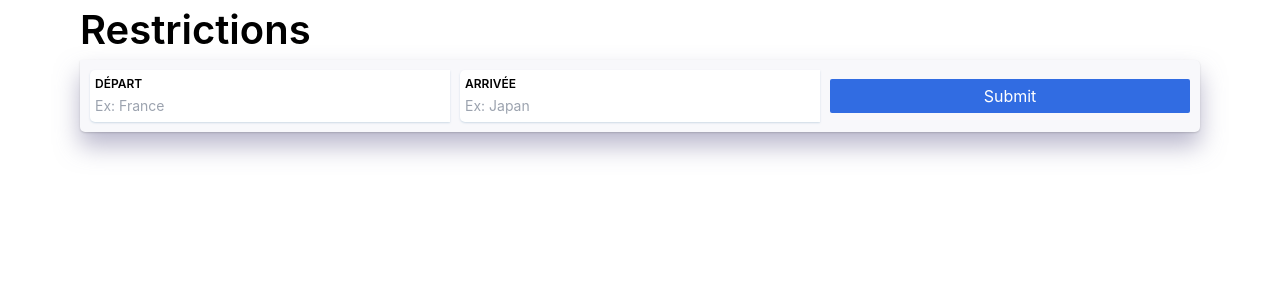
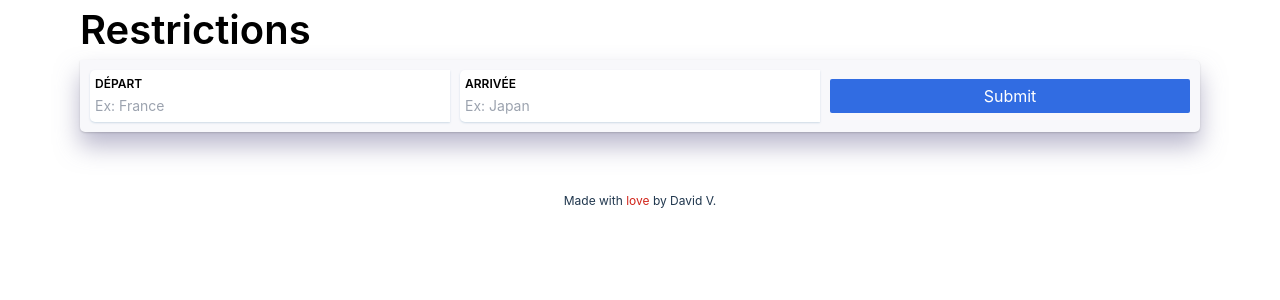
Before and after one commit to davidvenin/coronactu, a Next.js app: page / in a window 1280 px wide. Shown: the top 300 px of the page. Built offline with nearby package versions, Linux system fonts and the light colour scheme.

Commit message:
styles: add minimal footer

```diff
--- a/src/layouts/index.tsx
+++ b/src/layouts/index.tsx
@@ -15,6 +15,11 @@ export const Layout: FunctionComponent<Props> = ({
         <h1 className={"text-40 font-semibold"}>{title}</h1>
         <div>{children}</div>
       </div>
+      <footer className={"mt-10 p-20 text-center text-12 text-gray"}>
+        <p>
+          Made with <span className={"text-red"}>love</span> by David V.
+        </p>
+      </footer>
     </section>
   );
 };
```
